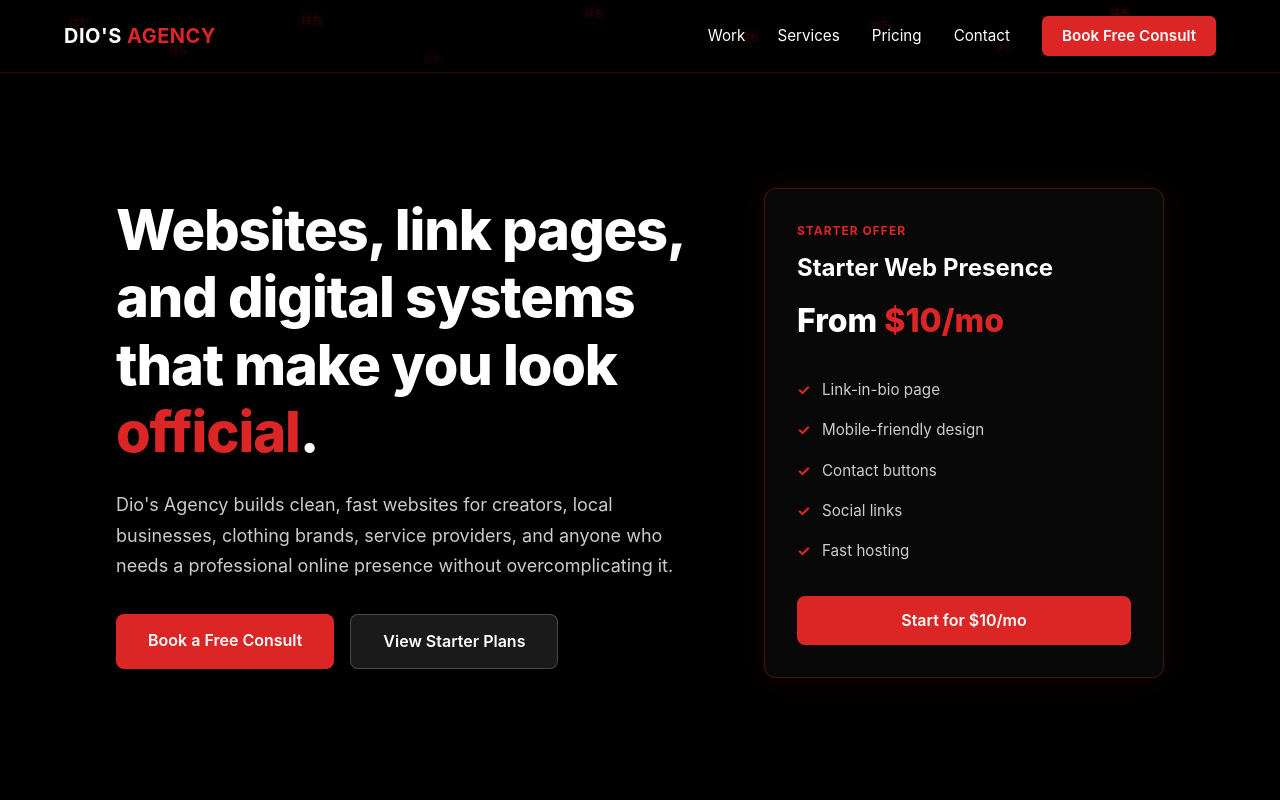
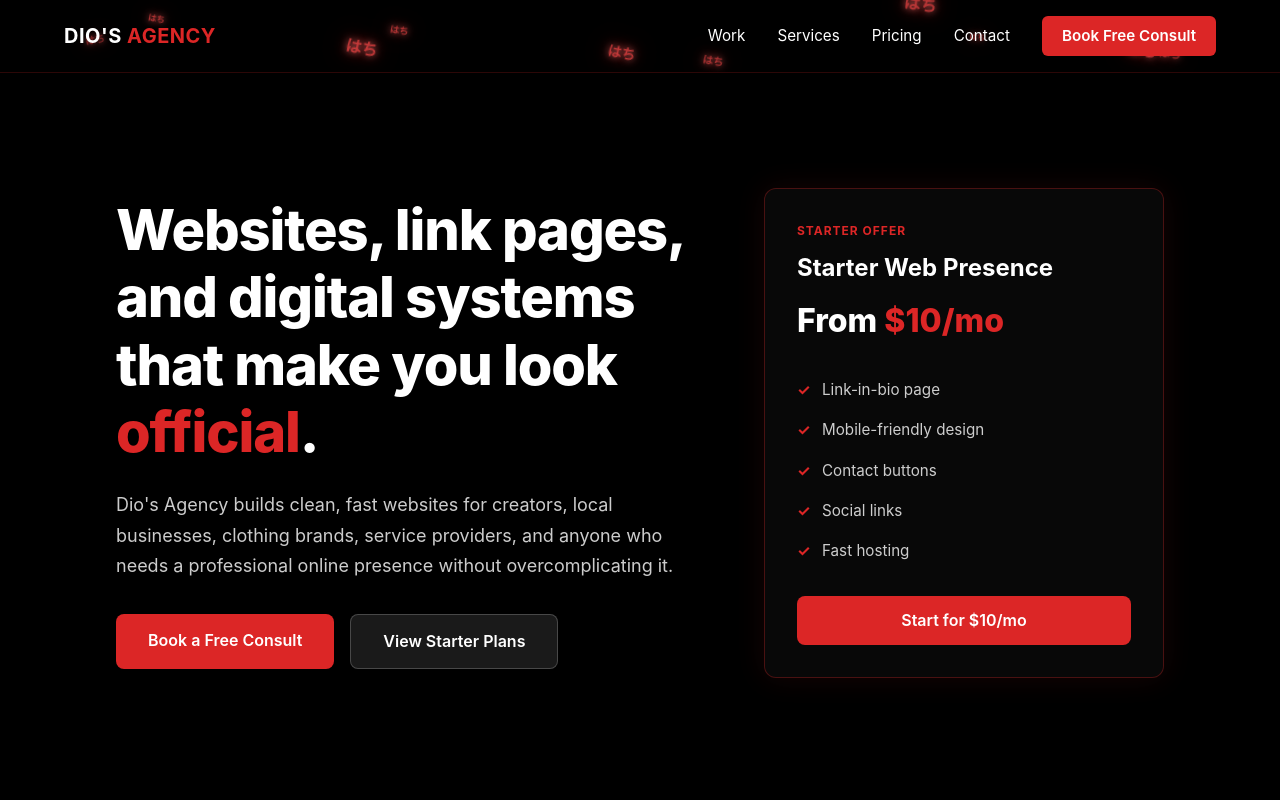
Before and after one commit to eightstudios-gittyhub/dios-web-design, a website: page index.html in a window 1280 px wide. Shown: the top 800 px of the page. Drawn offline with Linux system fonts and the light colour scheme.

Commit message:
Make header hachi particles red flyers

```diff
--- a/index.html
+++ b/index.html
@@ -11,16 +11,16 @@
   <!-- Sticky Navigation -->
   <nav class="nav">
     <div class="header-hachi-layer" aria-hidden="true">
-      <span class="header-hachi" style="--left: 6%; --top: 22%; --size: 10px; --delay: 0s; --duration: 8s;">はち</span>
-      <span class="header-hachi" style="--left: 14%; --top: 68%; --size: 9px; --delay: 1.1s; --duration: 10s;">はち</span>
-      <span class="header-hachi" style="--left: 24%; --top: 36%; --size: 11px; --delay: 2s; --duration: 9s;">はち</span>
-      <span class="header-hachi" style="--left: 34%; --top: 78%; --size: 8px; --delay: 0.5s; --duration: 11s;">はち</span>
-      <span class="header-hachi" style="--left: 46%; --top: 26%; --size: 10px; --delay: 1.7s; --duration: 10s;">はち</span>
-      <span class="header-hachi" style="--left: 58%; --top: 64%; --size: 9px; --delay: 2.4s; --duration: 12s;">はち</span>
-      <span class="header-hachi" style="--left: 69%; --top: 31%; --size: 11px; --delay: 1.3s; --duration: 9s;">はち</span>
-      <span class="header-hachi" style="--left: 78%; --top: 74%; --size: 8px; --delay: 3s; --duration: 13s;">はち</span>
-      <span class="header-hachi" style="--left: 87%; --top: 28%; --size: 10px; --delay: 1.9s; --duration: 10s;">はち</span>
-      <span class="header-hachi" style="--left: 94%; --top: 62%; --size: 9px; --delay: 2.8s; --duration: 12s;">はち</span>
+      <span class="header-hachi" style="--left: 6%; --top: 22%; --size: 12px; --delay: 0s; --duration: 10s; --fly-x-1: 42px; --fly-y-1: -16px; --fly-x-2: 18px; --fly-y-2: 24px; --fly-x-3: -30px; --fly-y-3: -20px;">はち</span>
+      <span class="header-hachi" style="--left: 14%; --top: 68%; --size: 8px; --delay: 1.1s; --duration: 13s; --fly-x-1: -28px; --fly-y-1: -32px; --fly-x-2: 38px; --fly-y-2: -12px; --fly-x-3: 20px; --fly-y-3: 30px;">はち</span>
+      <span class="header-hachi" style="--left: 24%; --top: 36%; --size: 15px; --delay: 2s; --duration: 11s; --fly-x-1: 56px; --fly-y-1: 22px; --fly-x-2: -30px; --fly-y-2: -26px; --fly-x-3: -40px; --fly-y-3: 18px;">はち</span>
+      <span class="header-hachi" style="--left: 34%; --top: 78%; --size: 9px; --delay: 0.5s; --duration: 14s; --fly-x-1: -48px; --fly-y-1: -24px; --fly-x-2: 24px; --fly-y-2: -38px; --fly-x-3: 34px; --fly-y-3: 26px;">はち</span>
+      <span class="header-hachi" style="--left: 46%; --top: 26%; --size: 13px; --delay: 1.7s; --duration: 12s; --fly-x-1: 34px; --fly-y-1: 34px; --fly-x-2: -42px; --fly-y-2: 12px; --fly-x-3: -24px; --fly-y-3: -28px;">はち</span>
+      <span class="header-hachi" style="--left: 58%; --top: 64%; --size: 10px; --delay: 2.4s; --duration: 15s; --fly-x-1: -36px; --fly-y-1: 18px; --fly-x-2: 46px; --fly-y-2: -30px; --fly-x-3: 28px; --fly-y-3: 24px;">はち</span>
+      <span class="header-hachi" style="--left: 69%; --top: 31%; --size: 16px; --delay: 1.3s; --duration: 11.5s; --fly-x-1: 50px; --fly-y-1: -28px; --fly-x-2: -24px; --fly-y-2: 30px; --fly-x-3: -36px; --fly-y-3: -22px;">はち</span>
+      <span class="header-hachi" style="--left: 78%; --top: 74%; --size: 8px; --delay: 3s; --duration: 16s; --fly-x-1: -42px; --fly-y-1: -34px; --fly-x-2: 32px; --fly-y-2: -8px; --fly-x-3: 30px; --fly-y-3: 18px;">はち</span>
+      <span class="header-hachi" style="--left: 87%; --top: 28%; --size: 14px; --delay: 1.9s; --duration: 12.5s; --fly-x-1: 28px; --fly-y-1: 30px; --fly-x-2: -50px; --fly-y-2: -22px; --fly-x-3: -20px; --fly-y-3: 24px;">はち</span>
+      <span class="header-hachi" style="--left: 94%; --top: 62%; --size: 11px; --delay: 2.8s; --duration: 15.5s; --fly-x-1: -54px; --fly-y-1: 14px; --fly-x-2: 22px; --fly-y-2: -36px; --fly-x-3: 38px; --fly-y-3: 28px;">はち</span>
     </div>
     <div class="nav-container">
       <div class="nav-logo">
--- a/styles.css
+++ b/styles.css
@@ -23,16 +23,25 @@ body {
 
 .header-hachi {
   position: absolute;
+  --fly-x-1: 36px;
+  --fly-y-1: -18px;
+  --fly-x-2: -28px;
+  --fly-y-2: 20px;
+  --fly-x-3: 18px;
+  --fly-y-3: 28px;
   left: var(--left);
   top: var(--top);
-  color: rgba(220, 38, 38, 0.24);
+  color: rgba(239, 68, 68, 0.82);
   font-size: var(--size);
-  font-weight: 600;
+  font-weight: 700;
   line-height: 1;
-  opacity: 0.45;
-  text-shadow: 0 0 8px rgba(220, 38, 38, 0.45);
+  opacity: 0.72;
+  text-shadow:
+    0 0 6px rgba(248, 113, 113, 0.8),
+    0 0 14px rgba(220, 38, 38, 0.65),
+    0 0 26px rgba(185, 28, 28, 0.48);
   transform: translate3d(-50%, -50%, 0);
-  animation: headerHachiFloat var(--duration) infinite ease-in-out;
+  animation: headerHachiFly var(--duration) infinite ease-in-out;
   animation-delay: var(--delay);
   will-change: transform, opacity;
 }
@@ -43,22 +52,22 @@ body {
   }
 }
 
-@keyframes headerHachiFloat {
+@keyframes headerHachiFly {
   0%, 100% {
-    transform: translate3d(-50%, -50%, 0) rotate(0deg);
-    opacity: 0.35;
+    transform: translate3d(-50%, -50%, 0) translate3d(0, 0, 0) rotate(0deg) scale(0.9);
+    opacity: 0.42;
   }
   25% {
-    transform: translate3d(calc(-50% + 8px), calc(-50% - 10px), 0) rotate(4deg);
-    opacity: 0.55;
+    transform: translate3d(-50%, -50%, 0) translate3d(var(--fly-x-1), var(--fly-y-1), 0) rotate(12deg) scale(1.08);
+    opacity: 0.92;
   }
   50% {
-    transform: translate3d(calc(-50% - 6px), calc(-50% + 8px), 0) rotate(-3deg);
-    opacity: 0.28;
+    transform: translate3d(-50%, -50%, 0) translate3d(var(--fly-x-2), var(--fly-y-2), 0) rotate(-10deg) scale(0.82);
+    opacity: 0.58;
   }
   75% {
-    transform: translate3d(calc(-50% + 10px), calc(-50% + 4px), 0) rotate(5deg);
-    opacity: 0.5;
+    transform: translate3d(-50%, -50%, 0) translate3d(var(--fly-x-3), var(--fly-y-3), 0) rotate(9deg) scale(1);
+    opacity: 0.82;
   }
 }
 
```
Also changed, not shown: components/FloatingHachiHeader.tsx (+16 -10 lines).
